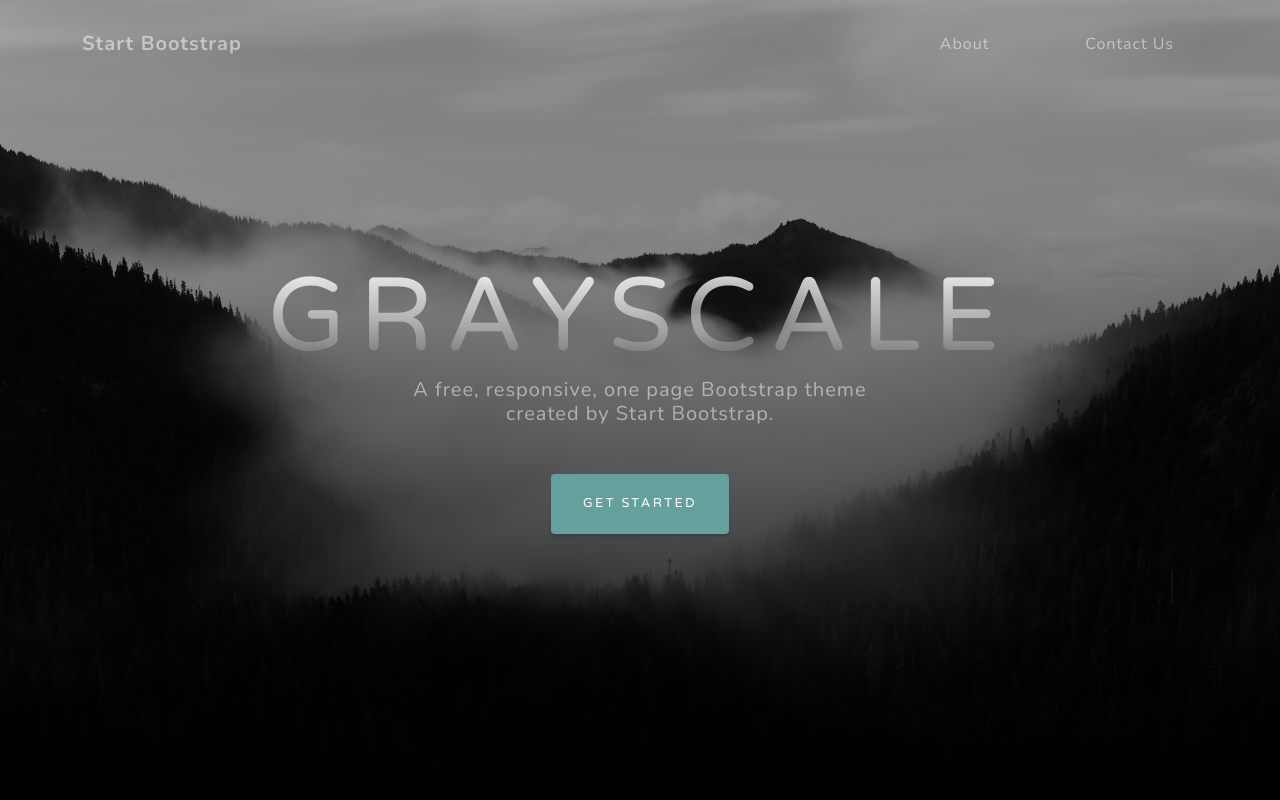
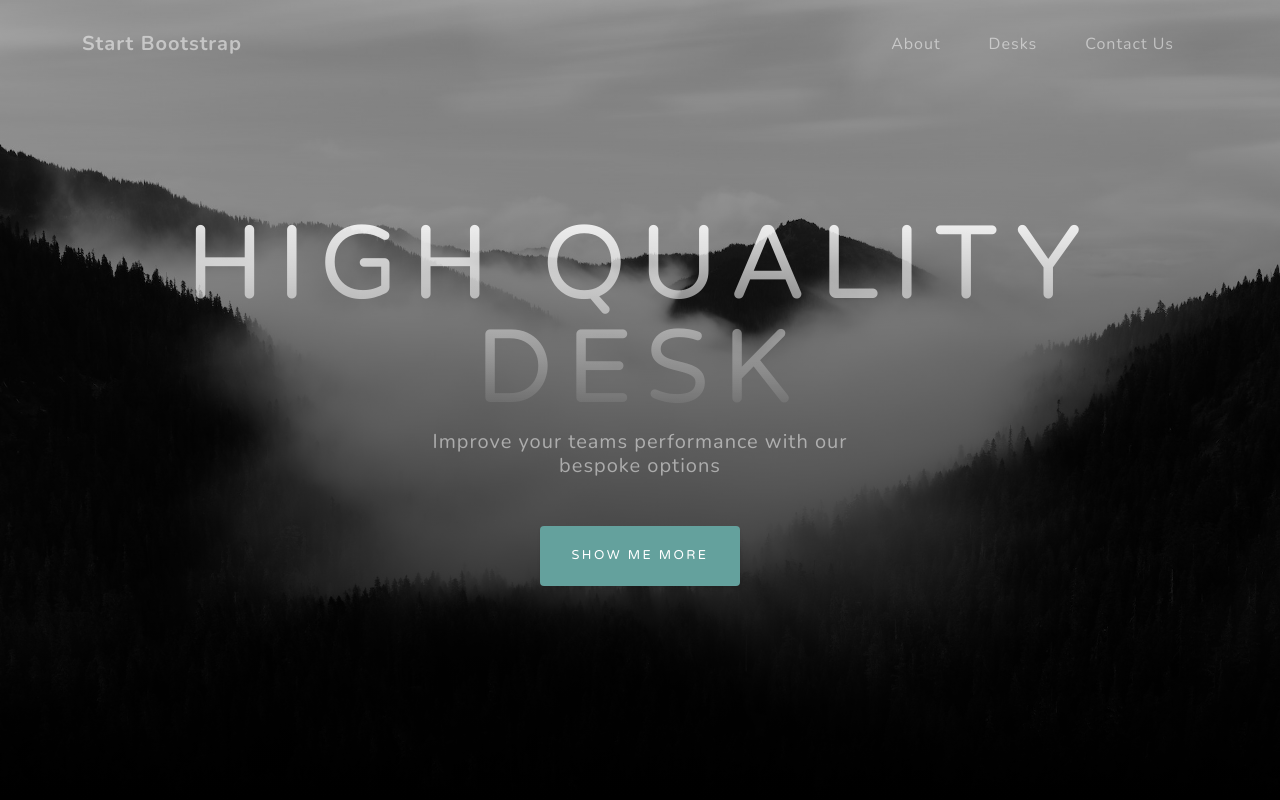
Before and after one commit to LiamB123/DeskLanding, a plain HTML site: page index.html in a window 1280 px wide. Shown: the top 800 px of the page. Drawn offline with nearby package versions, Linux system fonts and the light colour scheme; files whose address does not match are found by name.

Commit message:
updated header text and menu titles

```diff
--- a/index.html
+++ b/index.html
@@ -5,7 +5,7 @@
         <meta name="viewport" content="width=device-width, initial-scale=1, shrink-to-fit=no" />
         <meta name="description" content="" />
         <meta name="author" content="" />
-        <title>Grayscale - Start Bootstrap Theme</title>
+        <title>Desk Deluxe</title>
         <link rel="icon" type="image/x-icon" href="assets/img/favicon.ico" />
         <!-- Font Awesome icons (free version)-->
         <script src="https://use.fontawesome.com/releases/v5.15.1/js/all.js" crossorigin="anonymous"></script>
@@ -27,7 +27,7 @@
                 <div class="collapse navbar-collapse" id="navbarResponsive">
                     <ul class="navbar-nav ml-auto">
                         <li class="nav-item"><a class="nav-link js-scroll-trigger" href="#about">About</a></li>
-                        <li class="nav-item"><a class="nav-link js-scroll-trigger" href="#projects"> </a></li>
+                        <li class="nav-item"><a class="nav-link js-scroll-trigger" href="#projects"> Desks </a></li>
                         <li class="nav-item"><a class="nav-link js-scroll-trigger" href="#signup">Contact Us</a></li>
                     </ul>
                 </div>
@@ -37,9 +37,9 @@
         <header class="masthead">
             <div class="container d-flex h-100 align-items-center">
                 <div class="mx-auto text-center">
-                    <h1 class="mx-auto my-0 text-uppercase">Grayscale</h1>
-                    <h2 class="text-white-50 mx-auto mt-2 mb-5">A free, responsive, one page Bootstrap theme created by Start Bootstrap.</h2>
-                    <a class="btn btn-primary js-scroll-trigger" href="#about">Get Started</a>
+                    <h1 class="mx-auto my-0 text-uppercase">High Quality Desk</h1>
+                    <h2 class="text-white-50 mx-auto mt-2 mb-5">Improve your teams performance with our bespoke options</h2>
+                    <a class="btn btn-primary js-scroll-trigger" href="#about">Show me More</a>
                 </div>
             </div>
         </header>
```
